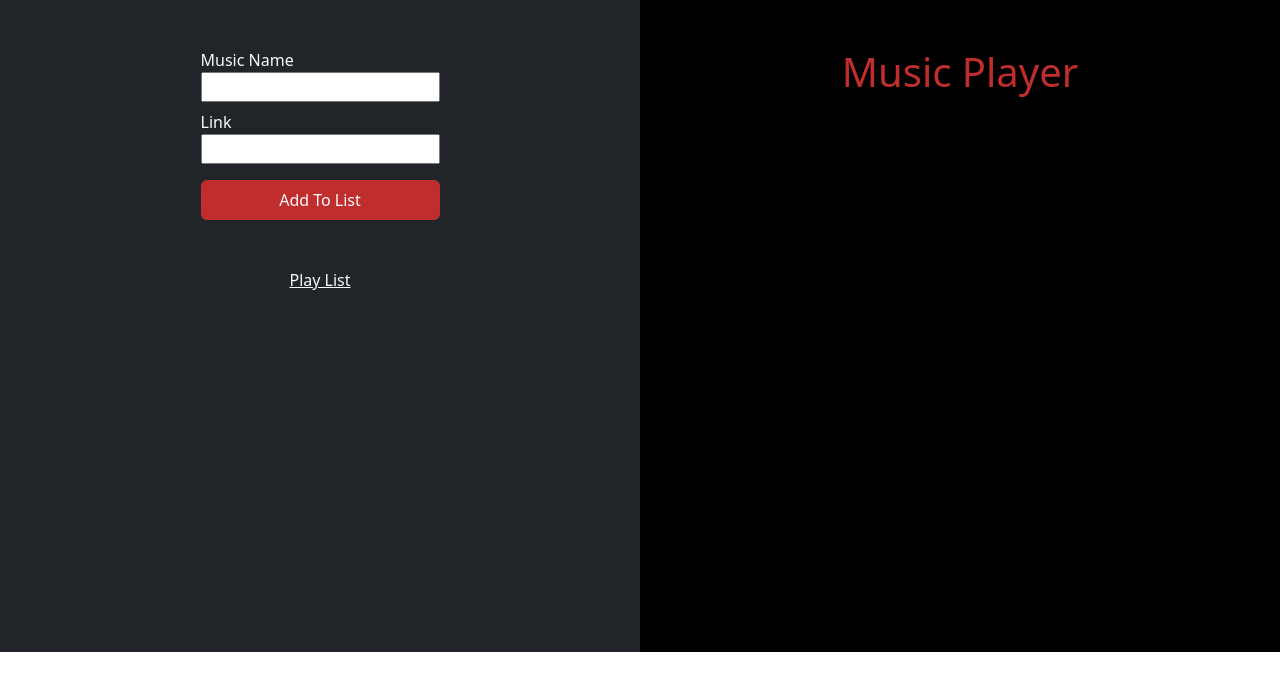
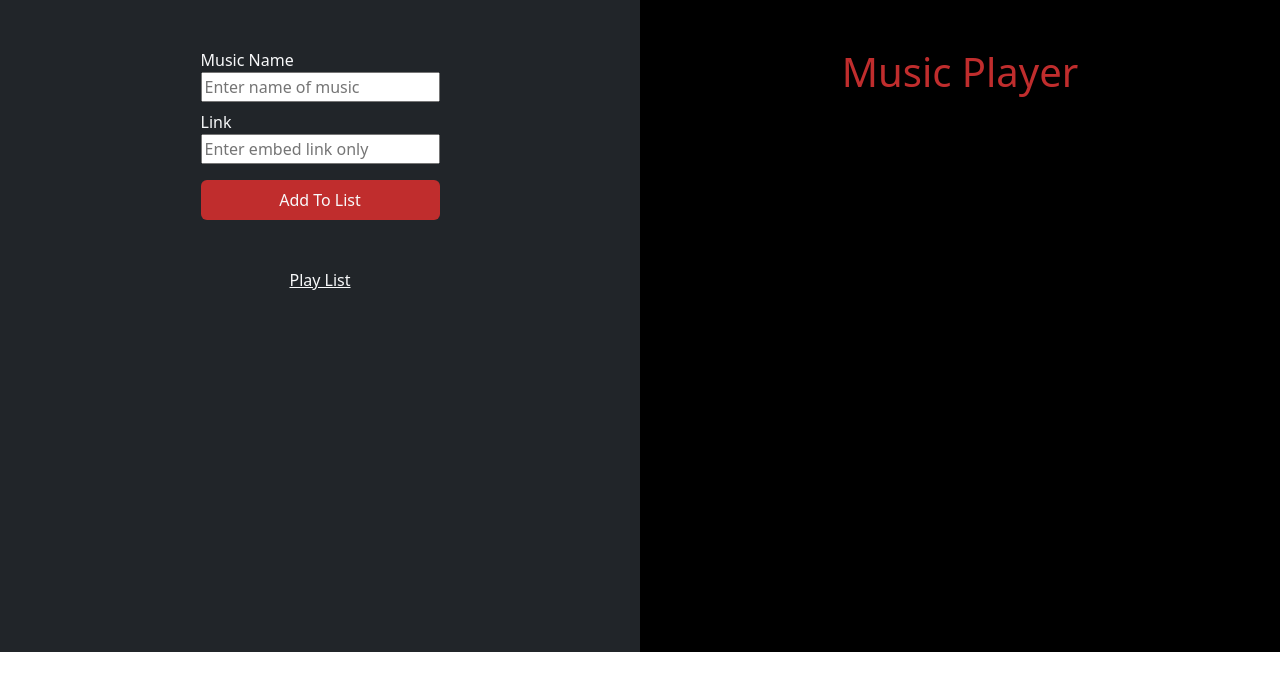
Before and after one commit to anshidnm/playlist, a plain HTML site: page index.html in a window 1280 px wide. Drawn offline with nearby package versions, Linux system fonts and the light colour scheme.

Commit message:
Update index.html

```diff
--- a/index.html
+++ b/index.html
@@ -51,9 +51,9 @@
                 <div class="d-flex justify-content-center">
                     <form action="">
                         <label for="">Music Name</label><br>
-                        <input type="text" id="name" class=""><br>
+                        <input type="text" id="name" placeholder="Enter name of music" class=""><br>
                         <label for="" class="mt-2">Link</label><br>
-                        <input type="text" id="link" class=""><br>
+                        <input type="text" id="link" placeholder="Enter embed link only" class=""><br>
 
                         <label for="" id="but" class="add mt-3 rounded p-2 w-100 text-center">Add To List</label>
 
```
